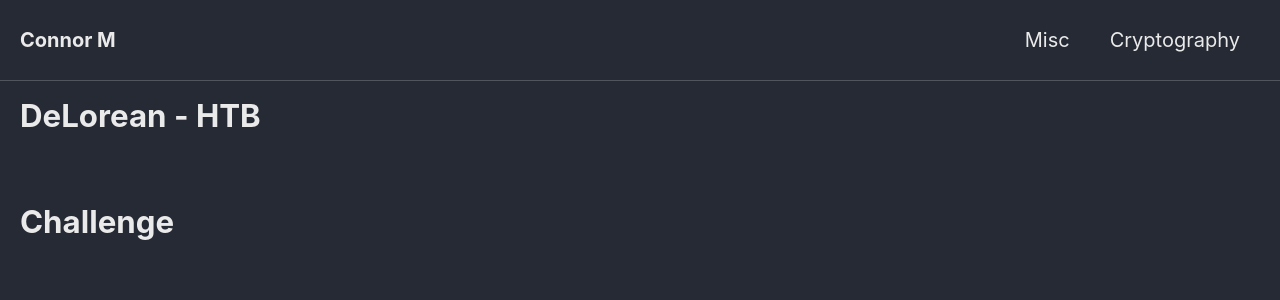
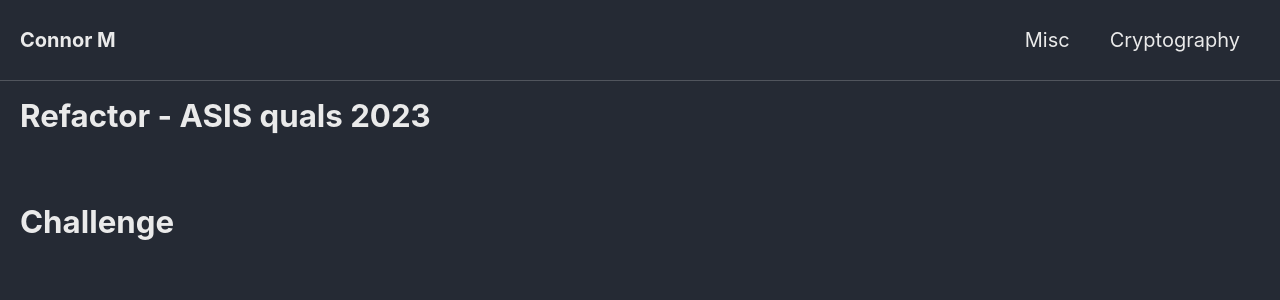
Before and after one commit to Connor-McCartney/Connor-McCartney.github.io, a Jekyll site: the page built from _pages/cryptography/rsa/Refactor-ASIS-quals-2023.md, in a window 1280 px wide. Shown: the top 300 px of the page. Built offline with Jekyll 4.4.1, drawn with Linux system fonts in a browser that asks for light colours; cached includes are drawn as plain includes.

Commit message:
Update Refactor-ASIS-quals-2023.md

```diff
--- a/_pages/cryptography/rsa/Refactor-ASIS-quals-2023.md
+++ b/_pages/cryptography/rsa/Refactor-ASIS-quals-2023.md
@@ -1,6 +1,6 @@
 ---
-permalink: /cryptography/rsa/DeLoreanHTB
-title: DeLorean - HTB
+permalink: /cryptography/rsa/Refactor-ASIS-quals-2023
+title: Refactor - ASIS quals 2023
 ---
 
 <br>
```
